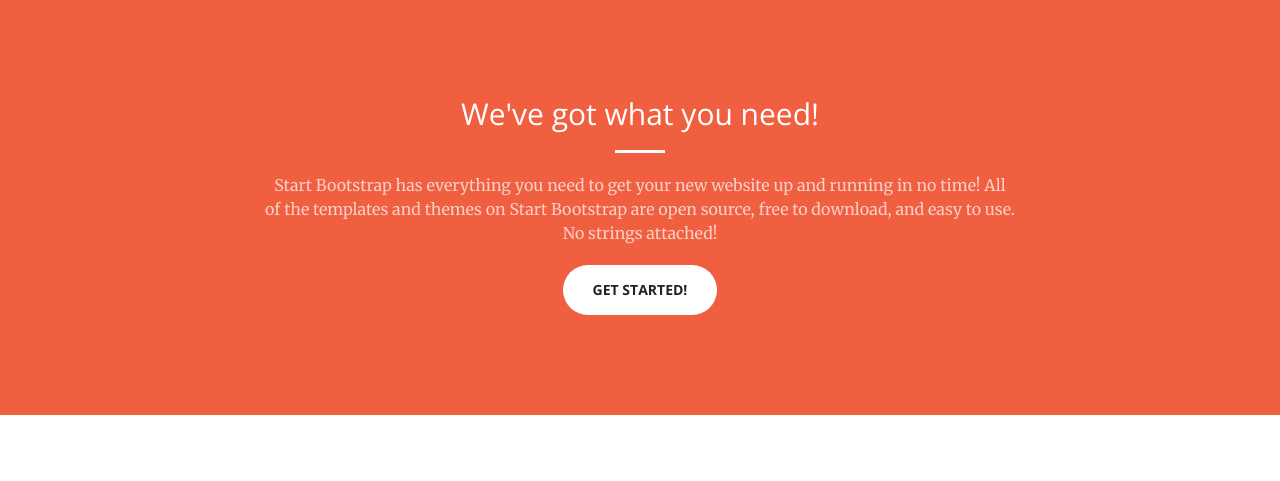
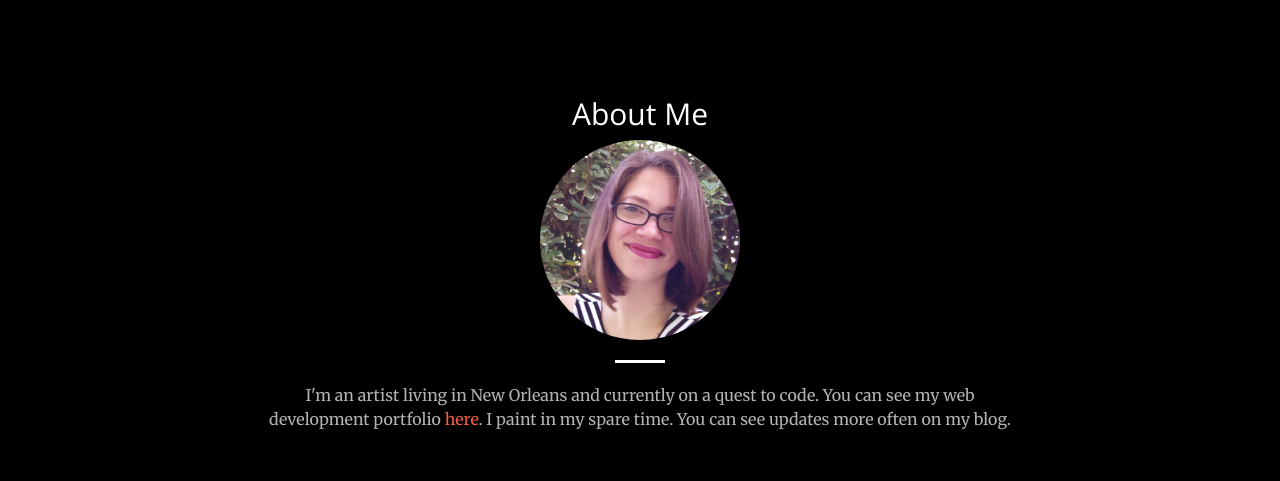
Before and after one commit to katiepatch/art-portfolio, a plain HTML site: page index.html in a window 1280 px wide. Shown: the part 1033-1514 px from the top of the page. Drawn offline with nearby package versions, Linux system fonts and the light colour scheme.

Commit message:
Edit About section: add photo, change text, change color

```diff
--- a/css/creative.css
+++ b/css/creative.css
@@ -52,7 +52,14 @@ p {
 }
 
 .bg-primary {
-    background-color: #f05f40;
+    background-color: black;
+}
+
+.image-responsive, .profilepic {
+    display: block;
+    margin-left: auto;
+    margin-right: auto;
+    border-radius: 100%;
 }
 
 .bg-dark {
--- a/index.html
+++ b/index.html
@@ -178,10 +178,10 @@
         <div class="container">
             <div class="row">
                 <div class="col-lg-8 col-lg-offset-2 text-center">
-                    <h2 class="section-heading">We've got what you need!</h2>
+                    <h2 class="section-heading">About Me</h2>
+                    <img class="img-responsive profilepic" src="img/ProfilePic.jpg" height="200" width="200" alt="profilepic">
                     <hr class="light">
-                    <p class="text-faded">Start Bootstrap has everything you need to get your new website up and running in no time! All of the templates and themes on Start Bootstrap are open source, free to download, and easy to use. No strings attached!</p>
-                    <a href="#" class="btn btn-default btn-xl">Get Started!</a>
+                    <p class="text-faded">I'm an artist living in New Orleans and currently on a quest to code. You can see my web development portfolio <a href="http://katiepatch.github.io/">here</a>. I paint in my spare time. You can see updates more often on my blog.</p>
                 </div>
             </div>
         </div>
```
Also changed, not shown: img/ProfilePic.jpg (added).
